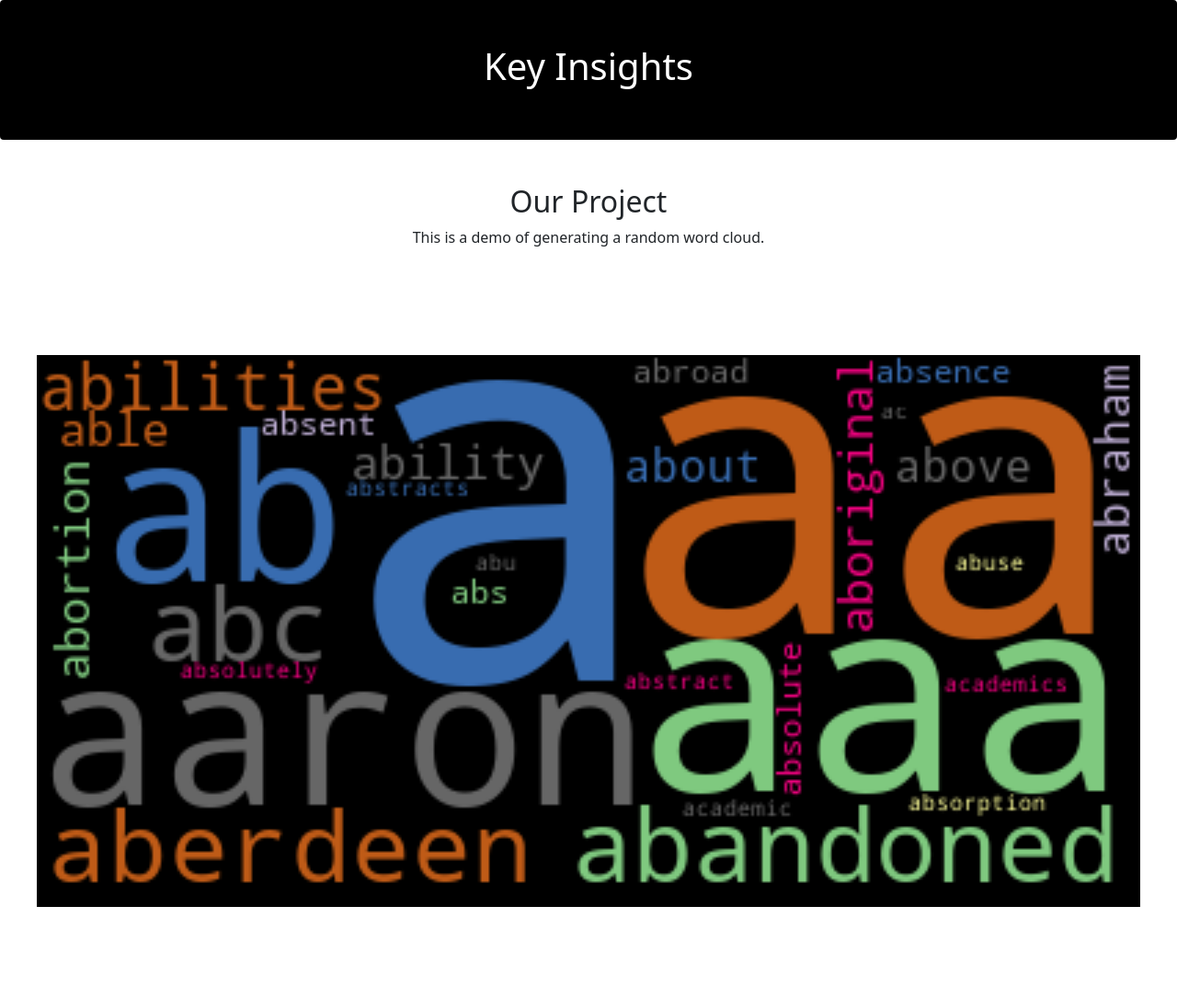
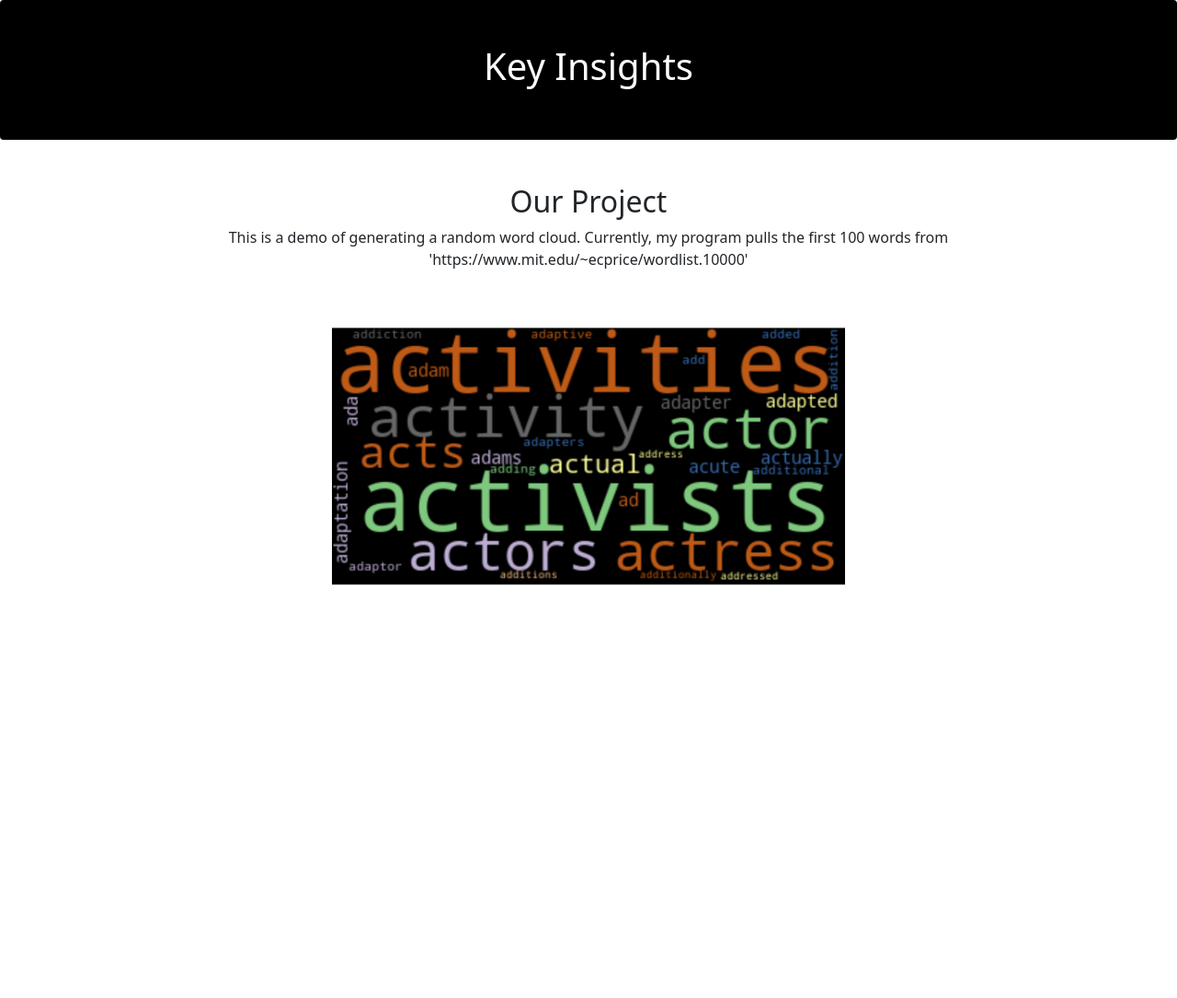
Before and after one commit to kaitlynsandor/BidenTweetAnalysis, a Flask app: template templates/insights.html in a window 1280 px wide. Shown: the part 76-1161 px from the top of the page at 92% size. After the commit the page ends 712 px from the top, so only its background shows below. Run offline with Flask 2, Linux system fonts and the light colour scheme; the template is opened without the code that fills it, so the values that code supplies are empty.

Commit message:
changed the wordcloud sizing

```diff
--- a/app.py
+++ b/app.py
@@ -52,14 +52,13 @@ def get_topic_frequency(tweets):
     word_freq.most_common(30)
 
     # retrieve word and count from FreqDist tuples
-
     most_common_count = [x[1] for x in word_freq.most_common(30)]
     most_common_word = [x[0] for x in word_freq.most_common(30)]
 
     # create dictionary mapping of word count
     top_30_dictionary = dict(zip(most_common_word, most_common_count))
 
-    # Create Word Cloud of top 30 words
+    # Create Word Cloud of top 30 words..need to figure out best number of topics to generate given a tweet
     wordcloud = WordCloud(colormap='Accent', background_color='black') \
         .generate_from_frequencies(top_30_dictionary)
 
--- a/templates/insights.html
+++ b/templates/insights.html
@@ -8,8 +8,10 @@
 <h2>Our Project</h2>
     <div class="container">
         <p>
-            This is a demo of generating a random word cloud.
+            This is a demo of generating a random word cloud. Currently, my program pulls the first 100 words from 'https://www.mit.edu/~ecprice/wordlist.10000'
         </p>
+
+        <img src="./static/images/cloud.png" alt="my plot" style="max-width: 50%">
+
     </div>
-<img src="./static/images/cloud.png" alt="my plot">
 {% endblock %}
```
Also changed, not shown: static/images/cloud.png.
